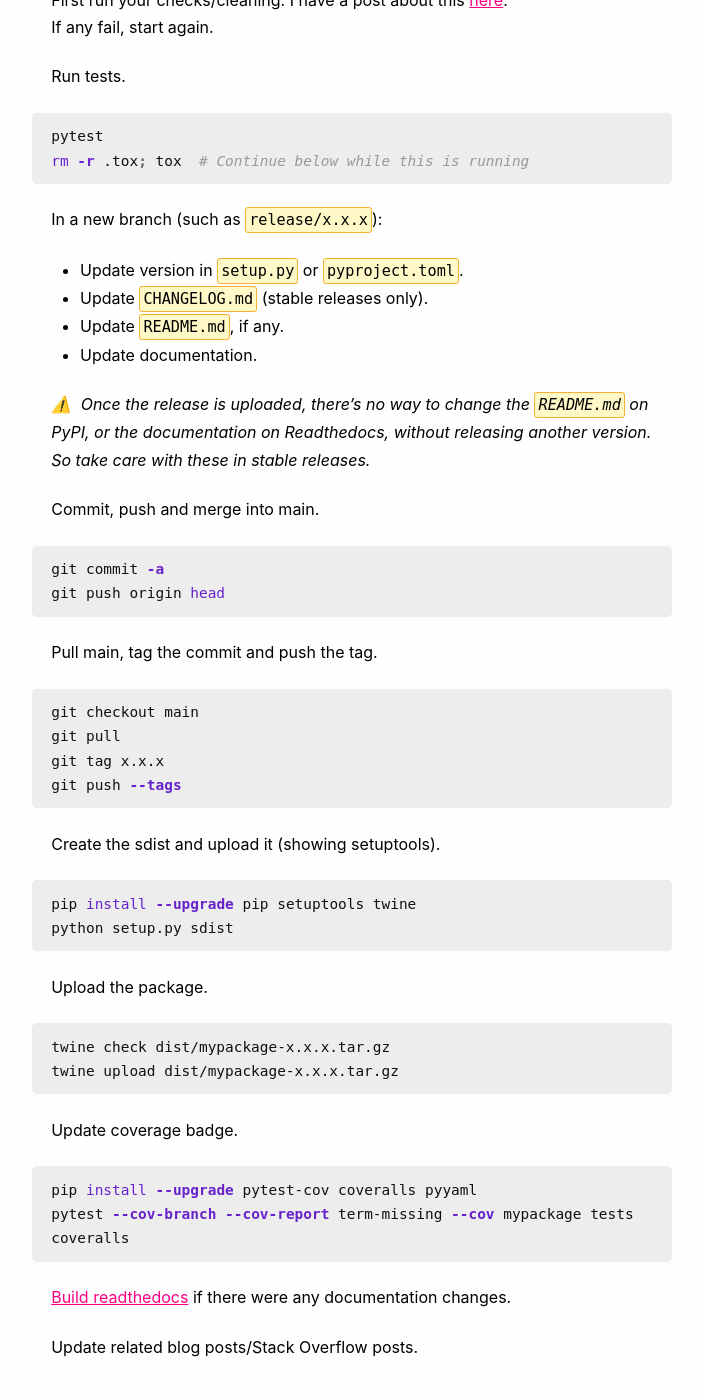
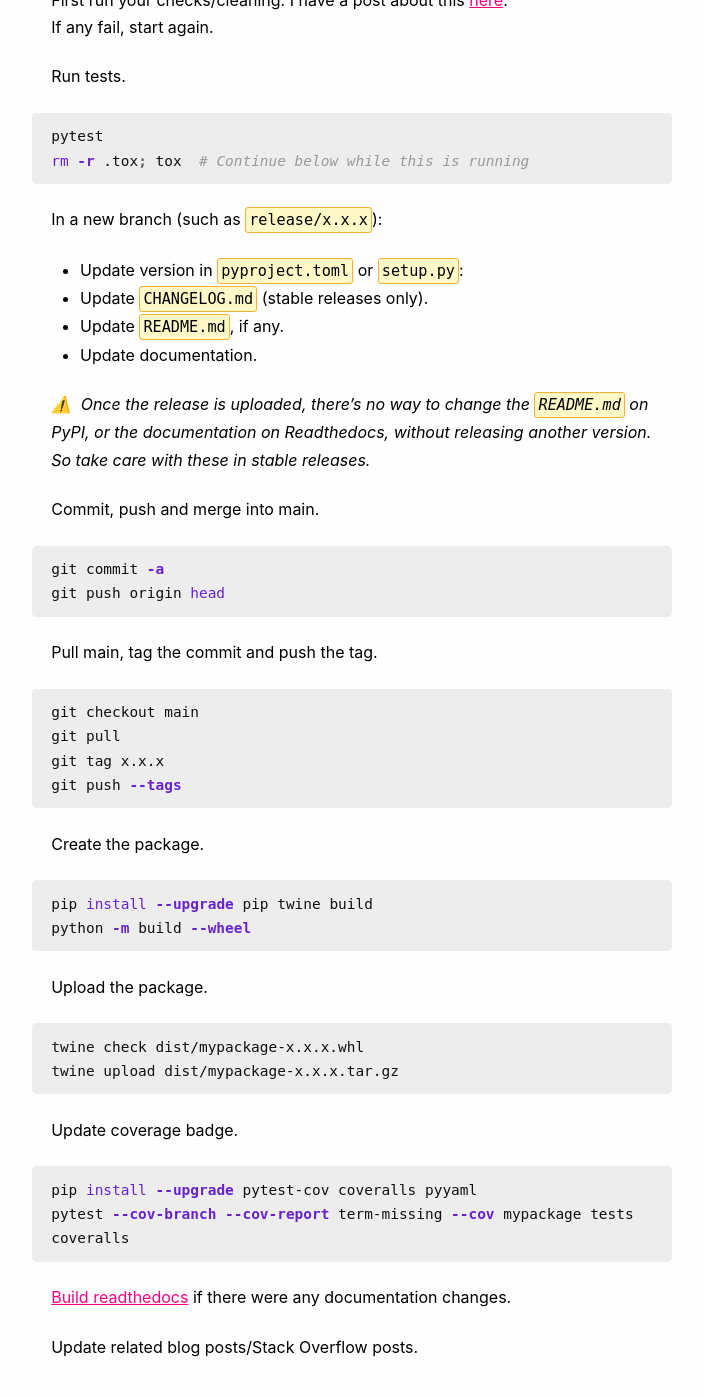
Before and after one commit to explodinglabs/explodinglabs.github.io, a Jekyll site: the page built from docs/_posts/python/2018-10-01-release-new-version-to-pypi.markdown, in a window 1280 px wide and 1400 px high, scrolled down 330 px. Shown: the top 1396 px of the window, without its empty margins (288-991 px from the left). Built offline with Jekyll 4.4.1, drawn with Linux system fonts in a browser that asks for light colours.

Commit message:
Adjust pypi post

````diff
--- a/docs/_posts/python/2018-10-01-release-new-version-to-pypi.markdown
+++ b/docs/_posts/python/2018-10-01-release-new-version-to-pypi.markdown
@@ -23,7 +23,7 @@ rm -r .tox; tox  # Continue below while this is running
 ```
 
 In a new branch (such as `release/x.x.x`):
-- Update version in `setup.py` or `pyproject.toml`.
+- Update version in `pyproject.toml` or `setup.py`:
 - Update `CHANGELOG.md` (stable releases only).
 - Update `README.md`, if any.
 - Update documentation.
@@ -48,15 +48,15 @@ git tag x.x.x
 git push --tags
 ```
 
-Create the sdist and upload it (showing setuptools).
+Create the package.
 ```sh
-pip install --upgrade pip setuptools twine
-python setup.py sdist
+pip install --upgrade pip twine build
+python -m build --wheel
 ```
 
 Upload the package.
 ```sh
-twine check dist/mypackage-x.x.x.tar.gz
+twine check dist/mypackage-x.x.x.whl
 twine upload dist/mypackage-x.x.x.tar.gz
 ```
 
````
